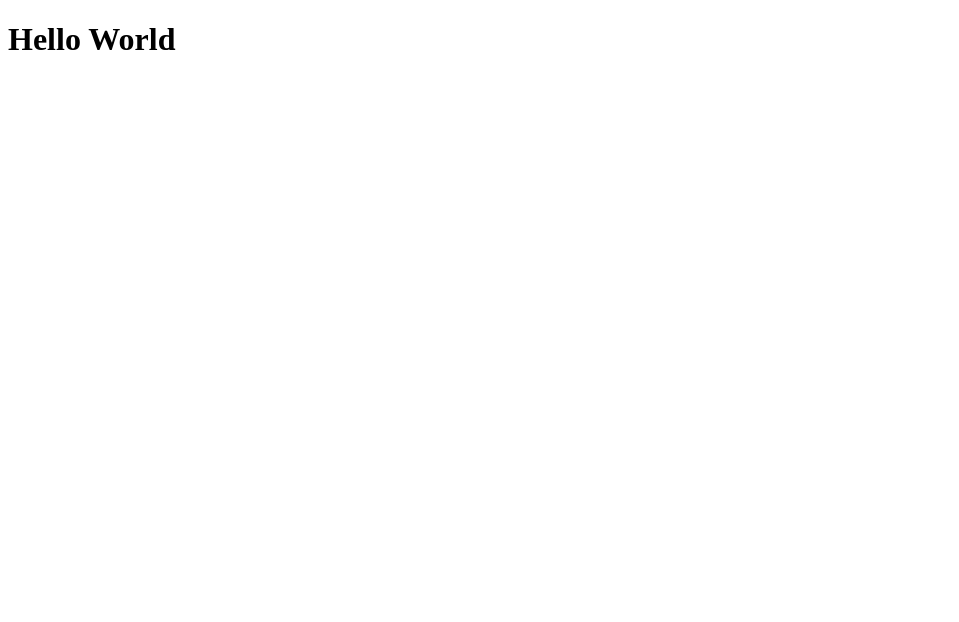
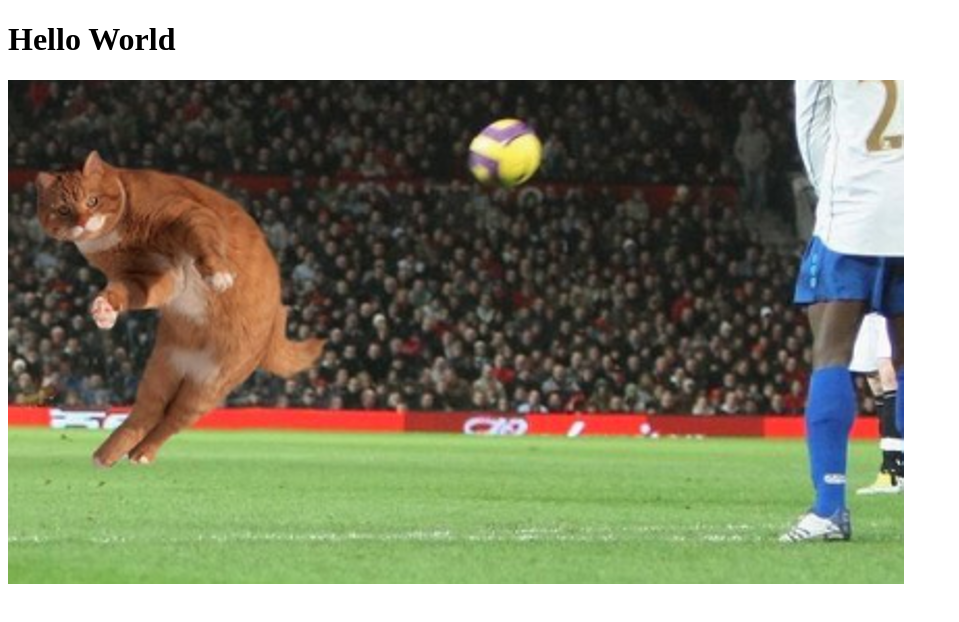
Before and after one commit to Alessio1921/htmlcss-hello, a plain HTML site: page index.html in a window 1280 px wide. Shown: the whole page, without its empty margins (0-959 px from the left). Drawn offline with Linux system fonts and the light colour scheme.

Commit message:
add image

```diff
--- a/index.html
+++ b/index.html
@@ -8,5 +8,6 @@
     </head>
     <body>
         <h1>Hello World</h1>
+        <img src="img/catinho.png" alt="">
     </body>
 </html>
```
Also changed, not shown: img/catinho.png (added).
